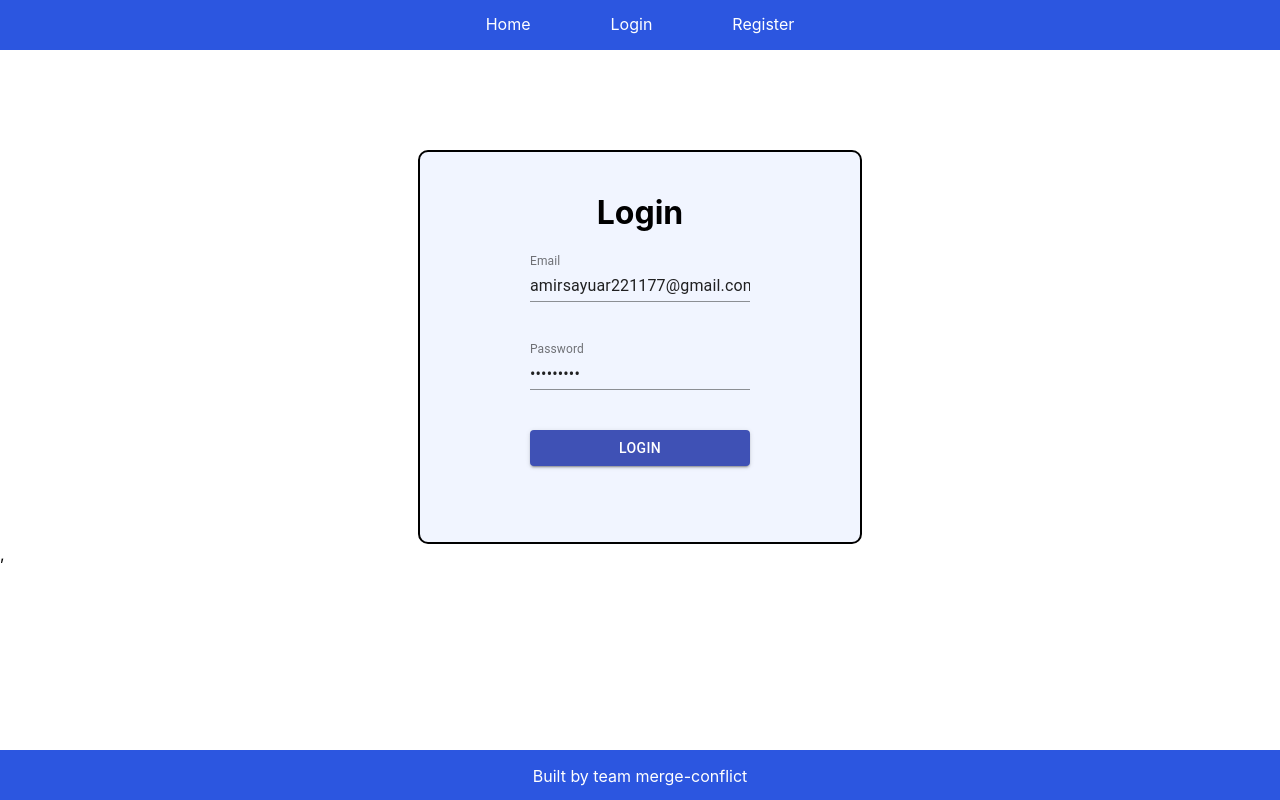
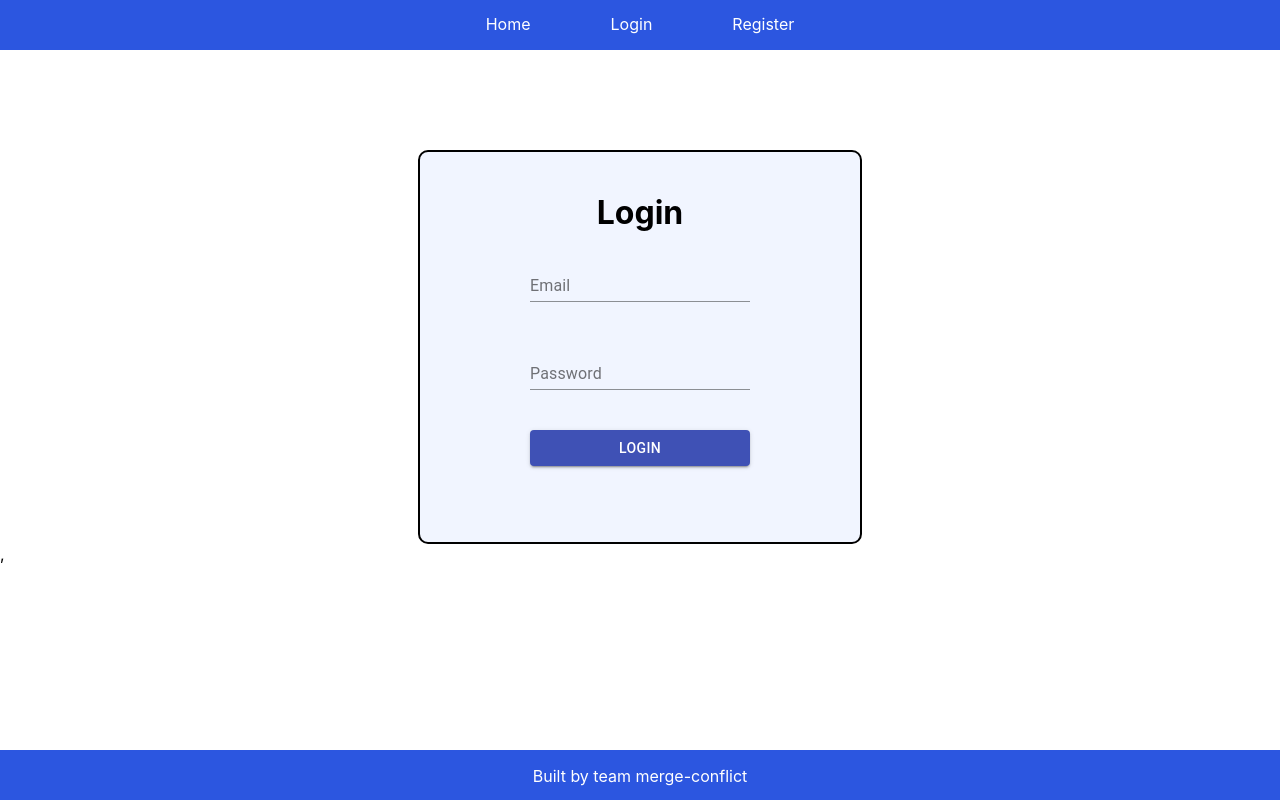
Before and after one commit to amirhoseyn221177/PriceScrapper, a React (Create React App) app in the folder price_scrapper_front/: page /login in a window 1280 px wide. Built offline with nearby package versions, Linux system fonts and the light colour scheme.

Commit message:
Update Login.js

```diff
--- a/price_scrapper_front/src/components/Login/Login.js
+++ b/price_scrapper_front/src/components/Login/Login.js
@@ -8,8 +8,8 @@ import { connect } from 'react-redux';
 
 const Login = props => {
 
-    const [email, setEmail] = useState("amirsayuar221177@gmail.com");
-    const [password, setPassword] = useState("sex221177");
+    const [email, setEmail] = useState("");
+    const [password, setPassword] = useState("");
     const [error,setError]=useState(false)
 
     var sendingInfoToBackEnd = async () => {
```
